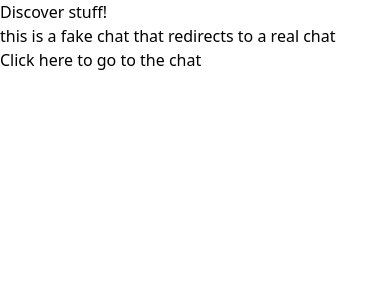
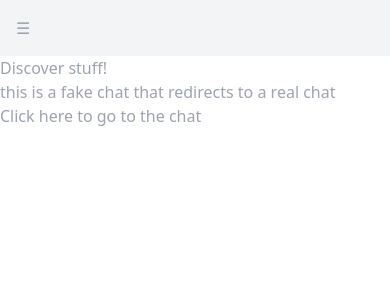
Before and after one commit to na47io/sage-clone, a Next.js app in the folder frontend/: page / in a window 390 px wide. Shown: the top 300 px of the page. Built offline with nearby package versions, Linux system fonts and the light colour scheme.

Commit message:
fix: sidebar on mobile

```diff
--- a/frontend/app/layout.tsx
+++ b/frontend/app/layout.tsx
@@ -72,7 +72,7 @@
   const chatLinks = Array.from({ length: 99 }, (_, i) => `chat-${i + 1}`);
 
   return (
-    <div className="flex h-screen">
+    <div className="flex h-screen text-gray-400">
       {/* Left Sidebar */}
       <nav
         ref={leftSidebarRef}
@@ -129,6 +129,10 @@
           isRightSidebarOpen ? "md:mr-64" : ""
         }`}
       >
+        <header className="md:hidden bg-gray-100 p-4 flex justify-between items-center">
+          <button onClick={toggleLeftSidebar}>☰</button>
+          {/* <button onClick={toggleRightSidebar}>Right Sidebar</button> */}
+        </header>
         {children}
       </main>
 
```
